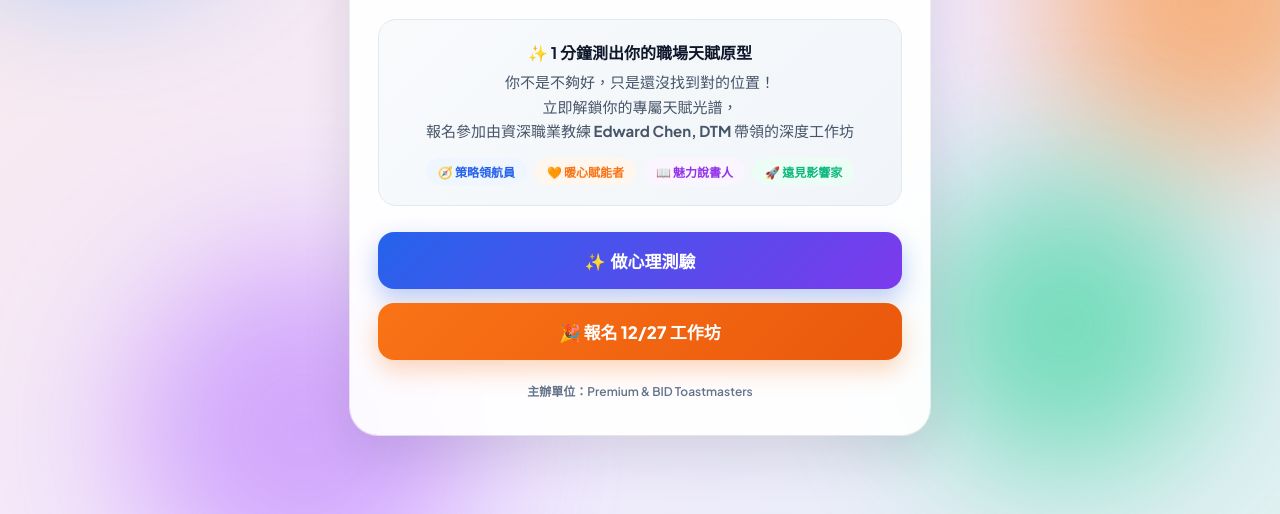
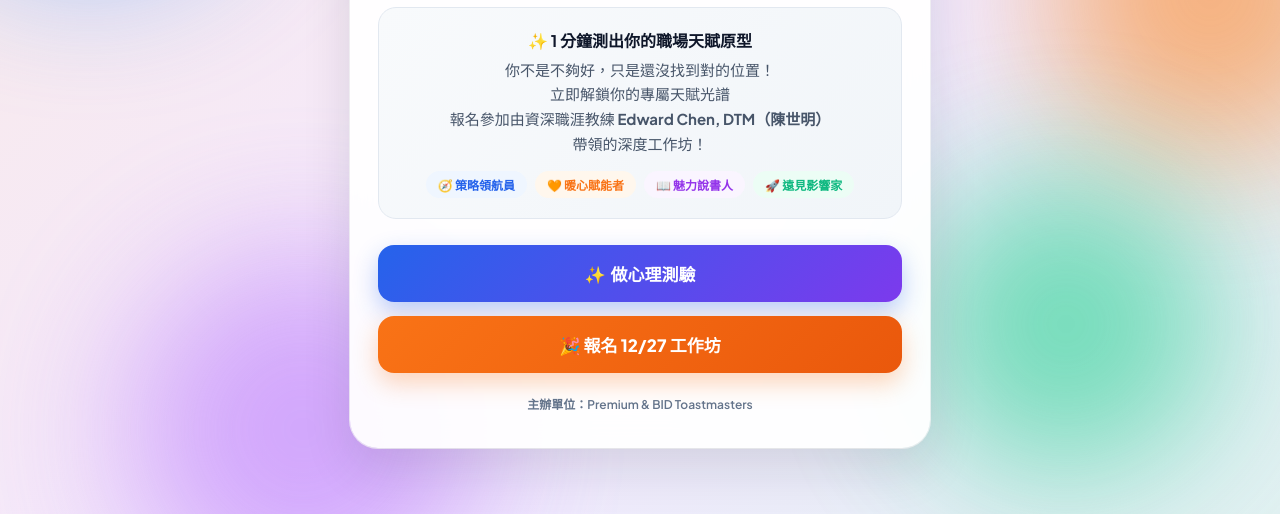
Before and after one commit to dorahs71/20261227_open_house, a plain HTML site: page index.html in a window 1280 px wide. Shown: the part 286-800 px from the top of the page. Drawn offline with Linux system fonts and the light colour scheme.

Commit message:
feat: change Edward title and description

```diff
--- a/index.html
+++ b/index.html
@@ -139,7 +139,7 @@
         <p class="hero-subtitle">找到天賦・找到定位・活出你的志業</p>
         <div class="hook-box">
           <strong>✨ 1 分鐘測出你的職場天賦原型</strong>
-          <p>你不是不夠好，只是還沒找到對的位置！<br>立即解鎖你的專屬天賦光譜，<br>報名參加由資深職業教練 <b>Edward Chen, DTM</b> 帶領的深度工作坊</p>
+          <p>你不是不夠好，只是還沒找到對的位置！<br>立即解鎖你的專屬天賦光譜<br>報名參加由資深職涯教練 <b>Edward Chen, DTM（陳世明）</b> <br>帶領的深度工作坊！</p>
           <div class="pill-row">
             <span class="pill pill-blue">🧭 策略領航員</span>
             <span class="pill pill-orange">🧡 暖心賦能者</span>
@@ -201,7 +201,7 @@
         </div>
         <div class="workshop-cta-box">
           <h3>想解鎖更多潛能、精準定位職場方向嗎？</h3>
-          <br>每個天賦都有專屬的舞台與發揮策略！<br>歡迎報名 <b>Premium & BID Toastmasters 發現天賦工作坊</b>，<br>與資深職業教練 Edward Chen, DTM 一起找到最適合你的位置！</p>
+          <br>每個天賦都有專屬的舞台與發揮策略！<br>歡迎報名 <b>Premium & BID Toastmasters 發現天賦工作坊</b> <br>與資深職涯教練 Edward Chen, DTM（陳世明） <br> 一起找到最適合你的人生定位！</p>
           <a href="https://www.accupass.com/" target="_blank" rel="noopener noreferrer" class="btn btn-accupass">🎉 報名 12/27 工作坊</a>
         </div>
         <button type="button" class="btn btn-secondary" onclick="restartQuiz()">🔄 重新測驗</button>
```
